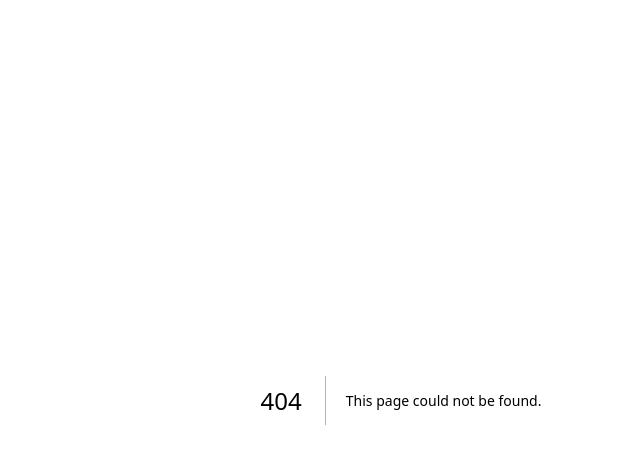
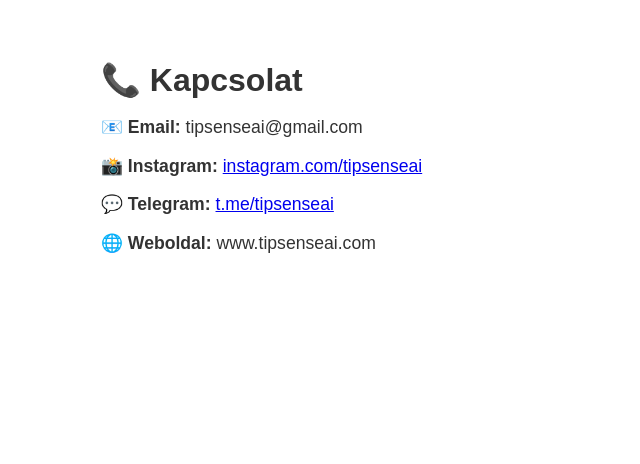
Before and after one commit to GerixHU/tipsenseai, a Next.js app: page /kapcsolat in a window 1280 px wide. Before the commit this address had no page. Shown: the top 464 px of the page, without its empty margins (239-879 px from the left). Built offline with nearby package versions, Linux system fonts and the light colour scheme.

Commit message:
Create kapcsolat.js

```diff
--- /dev/null
+++ b/pages/kapcsolat.js
@@ -0,0 +1,29 @@
+export default function Kapcsolat() {
+  return (
+    <div style={styles.container}>
+      <h1 style={styles.title}>📞 Kapcsolat</h1>
+      <p style={styles.text}><strong>📧 Email:</strong> tipsenseai@gmail.com</p>
+      <p style={styles.text}><strong>📸 Instagram:</strong> <a href="https://www.instagram.com/tipsenseai/" target="_blank" rel="noreferrer">instagram.com/tipsenseai</a></p>
+      <p style={styles.text}><strong>💬 Telegram:</strong> <a href="https://t.me/+icBL-MhFkDkzOWY0">t.me/tipsenseai</a></p>
+      <p style={styles.text}><strong>🌐 Weboldal:</strong> www.tipsenseai.com</p>
+    </div>
+  )
+}
+
+const styles = {
+  container: {
+    padding: '2rem',
+    maxWidth: '600px',
+    margin: 'auto',
+    fontFamily: 'Arial, sans-serif',
+    color: '#333',
+  },
+  title: {
+    fontSize: '2rem',
+    marginBottom: '1rem',
+  },
+  text: {
+    fontSize: '1.1rem',
+    marginBottom: '1rem',
+  }
+}
```
